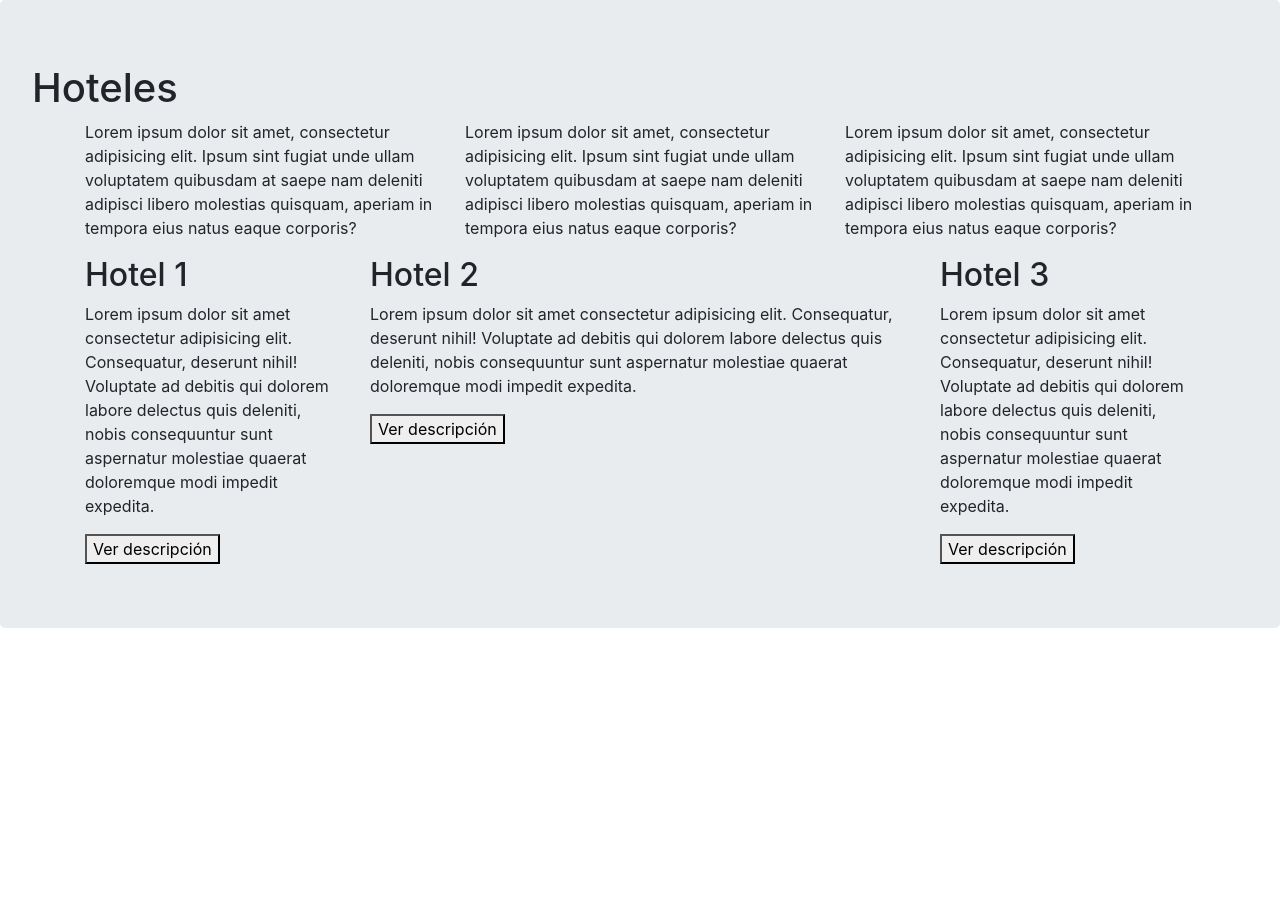
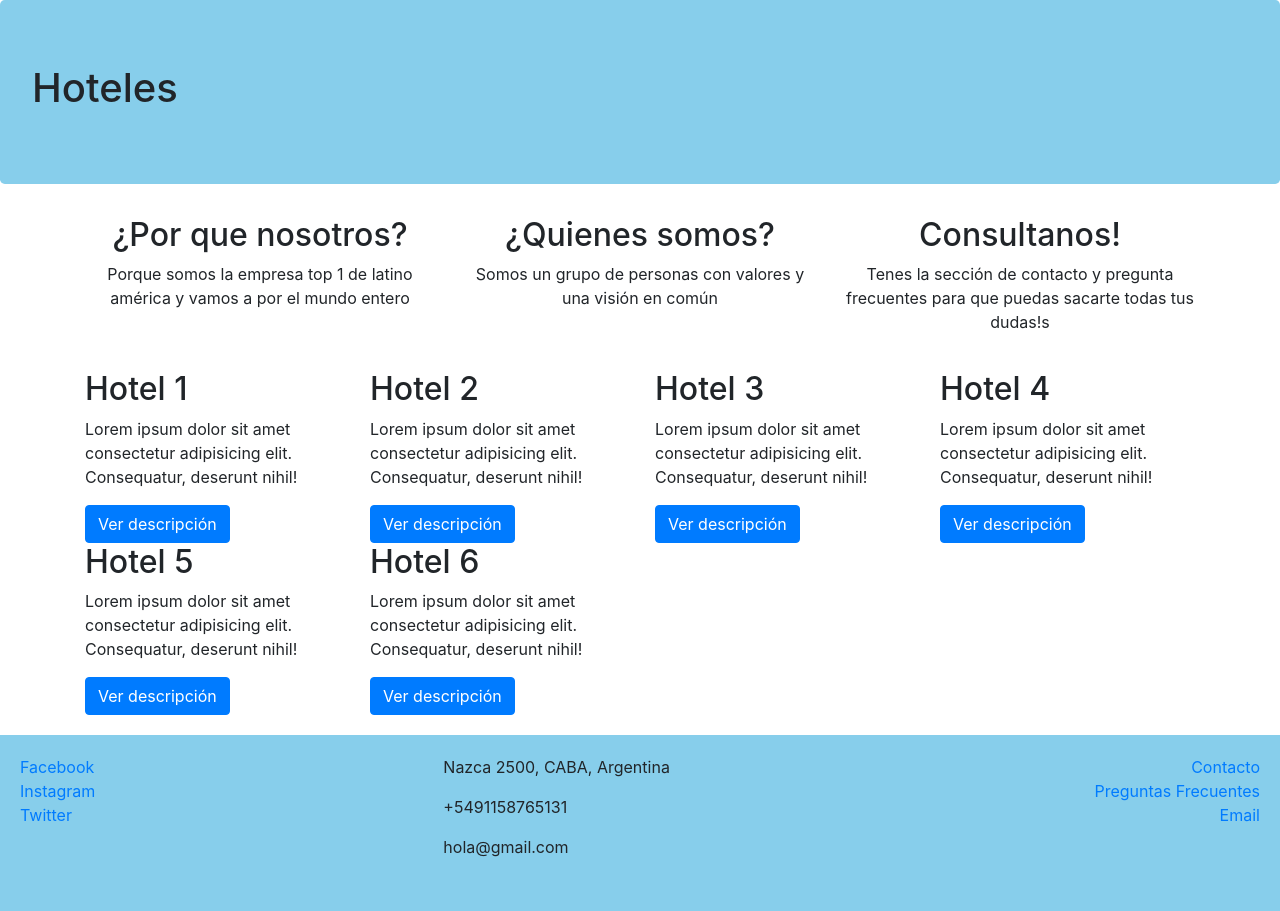
Before and after one commit to matiasniedermaier/bootstrap-austral, a website: page index.html in a window 1280 px wide. Before the commit the page ends 800 px from the top, so only its background shows below. Drawn offline with nearby package versions, Linux system fonts and the light colour scheme.

Commit message:
i add content in hotel index, add display flex and grid

```diff
--- /dev/null
+++ b/css/style.css
@@ -0,0 +1,15 @@
+.info {
+    margin-bottom: 10px;
+}
+.jumbotron {
+    background-color: skyblue;
+}
+.col {
+    text-align: center;
+    margin-bottom: 10px;
+}
+footer {
+    margin-top: 20px;
+    padding: 20px;
+    background-color: skyblue;
+}
--- a/index.html
+++ b/index.html
@@ -8,37 +8,84 @@
     <!-- Bootstrap CSS -->
     <link rel="stylesheet" href="./node_modules/bootstrap/dist/css/bootstrap.min.css">
 
+    <link rel="stylesheet" href="./css/style.css">
+
     <title>Hoteles</title>
   </head>
   <body>
 
     <div class="jumbotron">
       <h1>Hoteles</h1>
+    </div>
     <div class="container">
-        <div class="row">
-          <p class="col">Lorem ipsum dolor sit amet, consectetur adipisicing elit. Ipsum sint fugiat unde ullam voluptatem quibusdam at saepe nam deleniti adipisci libero molestias quisquam, aperiam in tempora eius natus eaque corporis?</p>
-          <p class="col">Lorem ipsum dolor sit amet, consectetur adipisicing elit. Ipsum sint fugiat unde ullam voluptatem quibusdam at saepe nam deleniti adipisci libero molestias quisquam, aperiam in tempora eius natus eaque corporis?</p>
-          <p class="col">Lorem ipsum dolor sit amet, consectetur adipisicing elit. Ipsum sint fugiat unde ullam voluptatem quibusdam at saepe nam deleniti adipisci libero molestias quisquam, aperiam in tempora eius natus eaque corporis?</p>
+      <div class="row info">
+        <div class="col">
+          <h2>¿Por que nosotros?</h2>
+          <p>Porque somos la empresa top 1 de latino américa y vamos a por el mundo entero</p>
+        </div>
+        <div class="col">
+          <h2>¿Quienes somos?</h2>
+          <p>Somos un grupo de personas con valores y una visión en común</p>
+        </div>
+        <div class="col">
+          <h2>Consultanos!</h2>
+          <p>Tenes la sección de contacto y pregunta frecuentes para que puedas sacarte todas tus dudas!s</p>
+        </div>
       </div>
       <div class="row">
-          <div class="col-3">
+        <div class="col-md-3">
           <h2>Hotel 1</h2>
-            <p>Lorem ipsum dolor sit amet consectetur adipisicing elit. Consequatur, deserunt nihil! Voluptate ad debitis qui dolorem labore delectus quis deleniti, nobis consequuntur sunt aspernatur molestiae quaerat doloremque modi impedit expedita.</p>
-            <button>Ver descripción</button>
+          <p>Lorem ipsum dolor sit amet consectetur adipisicing elit. Consequatur, deserunt nihil!</p>
+          <button class="btn btn-primary">Ver descripción</button>
         </div>
-          <div class="col-6">
+        <div class="col-md-3">
           <h2>Hotel 2</h2>
-            <p>Lorem ipsum dolor sit amet consectetur adipisicing elit. Consequatur, deserunt nihil! Voluptate ad debitis qui dolorem labore delectus quis deleniti, nobis consequuntur sunt aspernatur molestiae quaerat doloremque modi impedit expedita.</p>
-            <button>Ver descripción</button>
+          <p>Lorem ipsum dolor sit amet consectetur adipisicing elit. Consequatur, deserunt nihil!</p>
+          <button class="btn btn-primary">Ver descripción</button>
         </div>
-          <div class="col-3">
+        <div class="col-md-3">
           <h2>Hotel 3</h2>
-            <p>Lorem ipsum dolor sit amet consectetur adipisicing elit. Consequatur, deserunt nihil! Voluptate ad debitis qui dolorem labore delectus quis deleniti, nobis consequuntur sunt aspernatur molestiae quaerat doloremque modi impedit expedita.</p>
-            <button>Ver descripción</button>
+          <p>Lorem ipsum dolor sit amet consectetur adipisicing elit. Consequatur, deserunt nihil!</p>
+          <button class="btn btn-primary">Ver descripción</button>
+        </div>
+        <div class="col-md-3">
+          <h2>Hotel 4</h2>
+          <p>Lorem ipsum dolor sit amet consectetur adipisicing elit. Consequatur, deserunt nihil!</p>
+          <button class="btn btn-primary">Ver descripción</button>
+        </div>
+        <div class="col-md-3">
+          <h2>Hotel 5</h2>
+          <p>Lorem ipsum dolor sit amet consectetur adipisicing elit. Consequatur, deserunt nihil!</p>
+          <button class="btn btn-primary">Ver descripción</button>
+        </div>
+        <div class="col-md-3">
+          <h2>Hotel 6</h2>
+          <p>Lorem ipsum dolor sit amet consectetur adipisicing elit. Consequatur, deserunt nihil!</p>
+          <button class="btn btn-primary">Ver descripción</button>
         </div>
       </div>
     </div>
+    <footer>
+      <div class="row">
+        <div class="col-md-4 d-flex flex-column">
+          <a href="http://www.facebook.com">Facebook</a>
+          <a href="http://www.instagram.com">Instagram</a>
+          <a href="http://www.twitter.com">Twitter</a>
         </div>
+        <div class="col-md-4 d-flex flex-column">
+          <address>
+          <p>Nazca 2500, CABA, Argentina</p>
+          <p>+5491158765131</p>
+          <p>hola@gmail.com</p>
+          </address>
+        </div>
+        <div class="col-md-4 d-flex flex-column align-items-end">
+          <a href="#">Contacto</a>
+          <a href="#">Preguntas Frecuentes</a>
+          <a href="#">Email</a>
+        </div>
+      </div>
+    </footer>
 
     <script src="./node_modules/jquery/dist/jquery.min.js"></script>
     <script src="./node_modules/popper.js/dist/umd/popper.min.js"></script>
```
Lines whose indentation alone changed are shown as unchanged.
